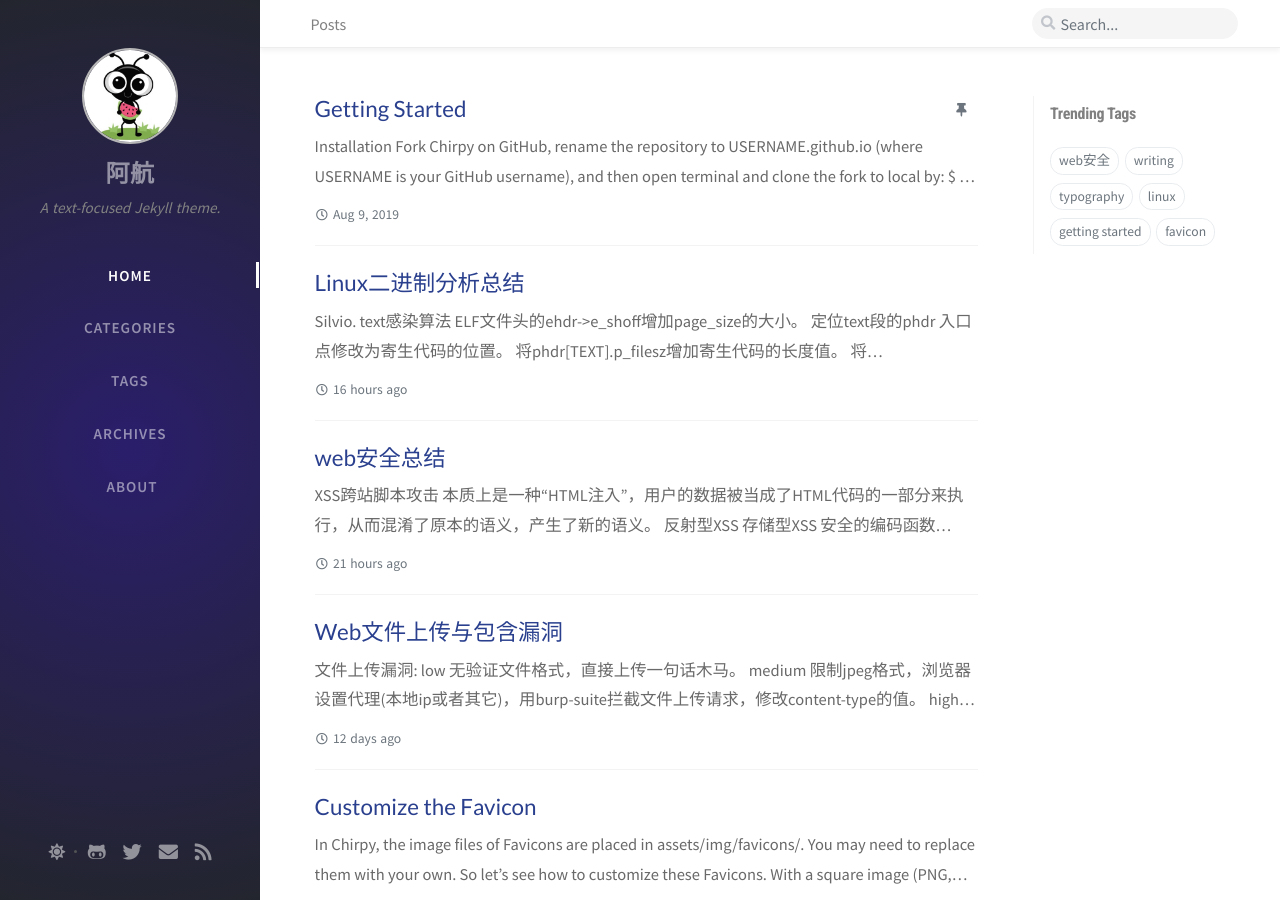
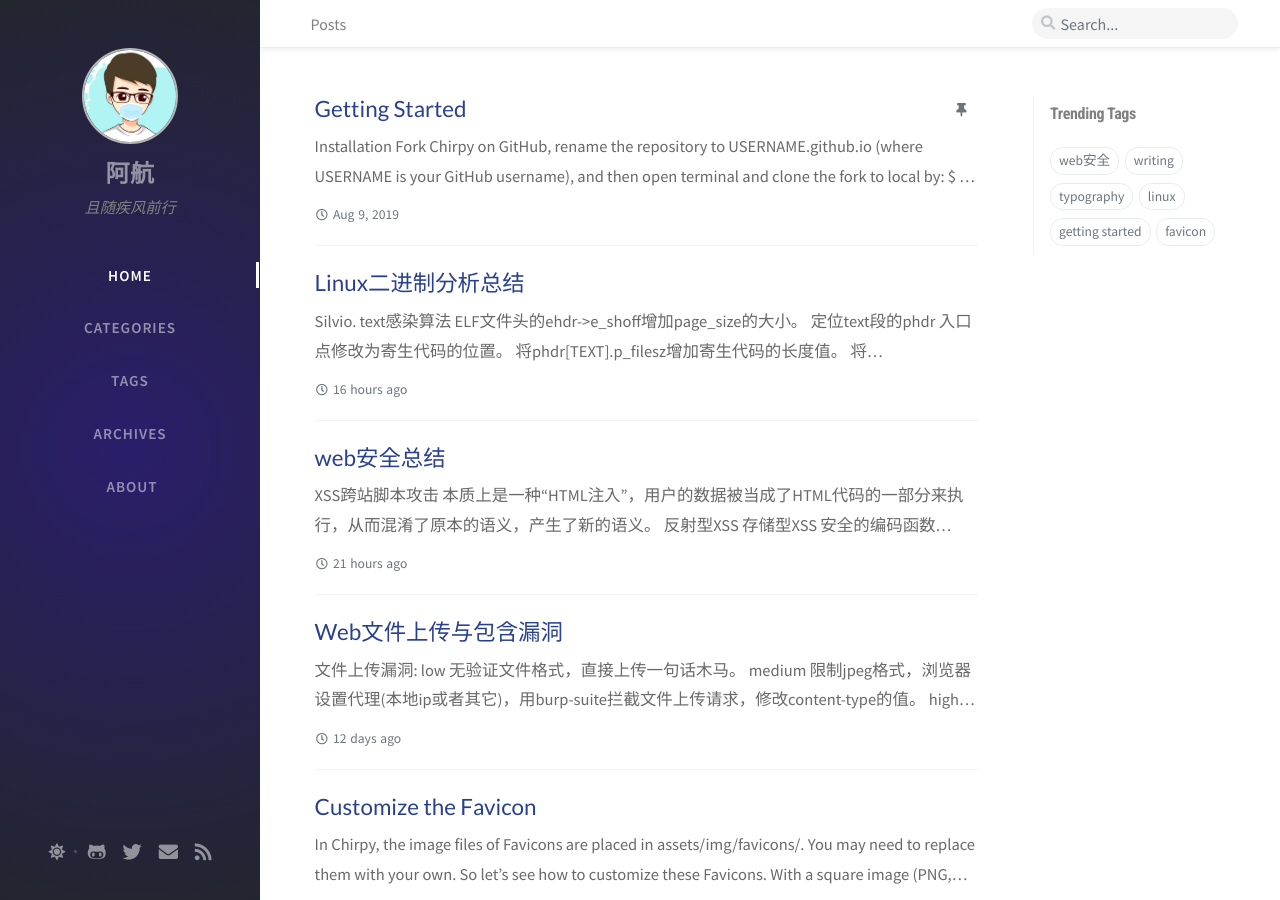
Before and after one commit to lvxinghang/lvxinghang.github.io, a Jekyll site: the page built from index.html, in a window 1280 px wide and 900 px high. Built offline with Jekyll 4.4.1, drawn with Linux system fonts in a browser that asks for light colours; nearby versions of some CDN libraries; the list of posts is cut into pages by our own code; comment, search, counter and statistics services are not loaded.

Commit message:
add1
add1

```diff
--- a/_config.yml
+++ b/_config.yml
@@ -10,7 +10,7 @@
 
 title: 阿航                          # the main title
 
-tagline: A text-focused Jekyll theme.  # it will display as the sub-title
+tagline: 且随疾风前行  # it will display as the sub-title
 
 description: >-                        # used by seo meta and the atom feed
   A minimal, portfolio, sidebar,
@@ -22,7 +22,7 @@ url: 'https://lvxinghang.github.io/'
 
 author: lxh                  # change to your full name
 
-avatar: /assets/img/sample/avatar.jpg   # support internet resources
+avatar: /assets/img/sample/myphoto.png   # support internet resources
 
 github:
   username: github_username             # change to your github username
```
Also changed, not shown: assets/img/sample/myphoto.png (added).
